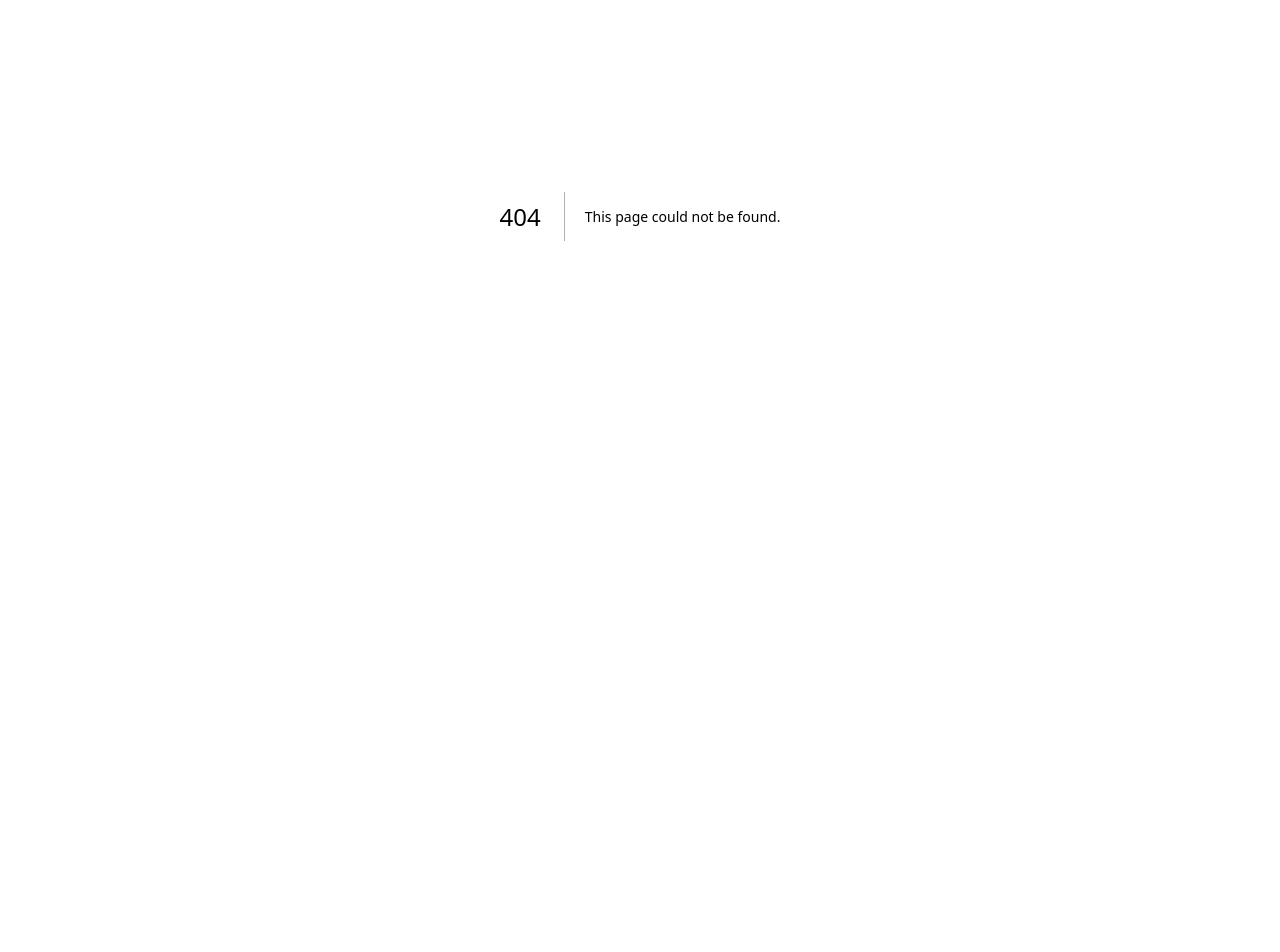
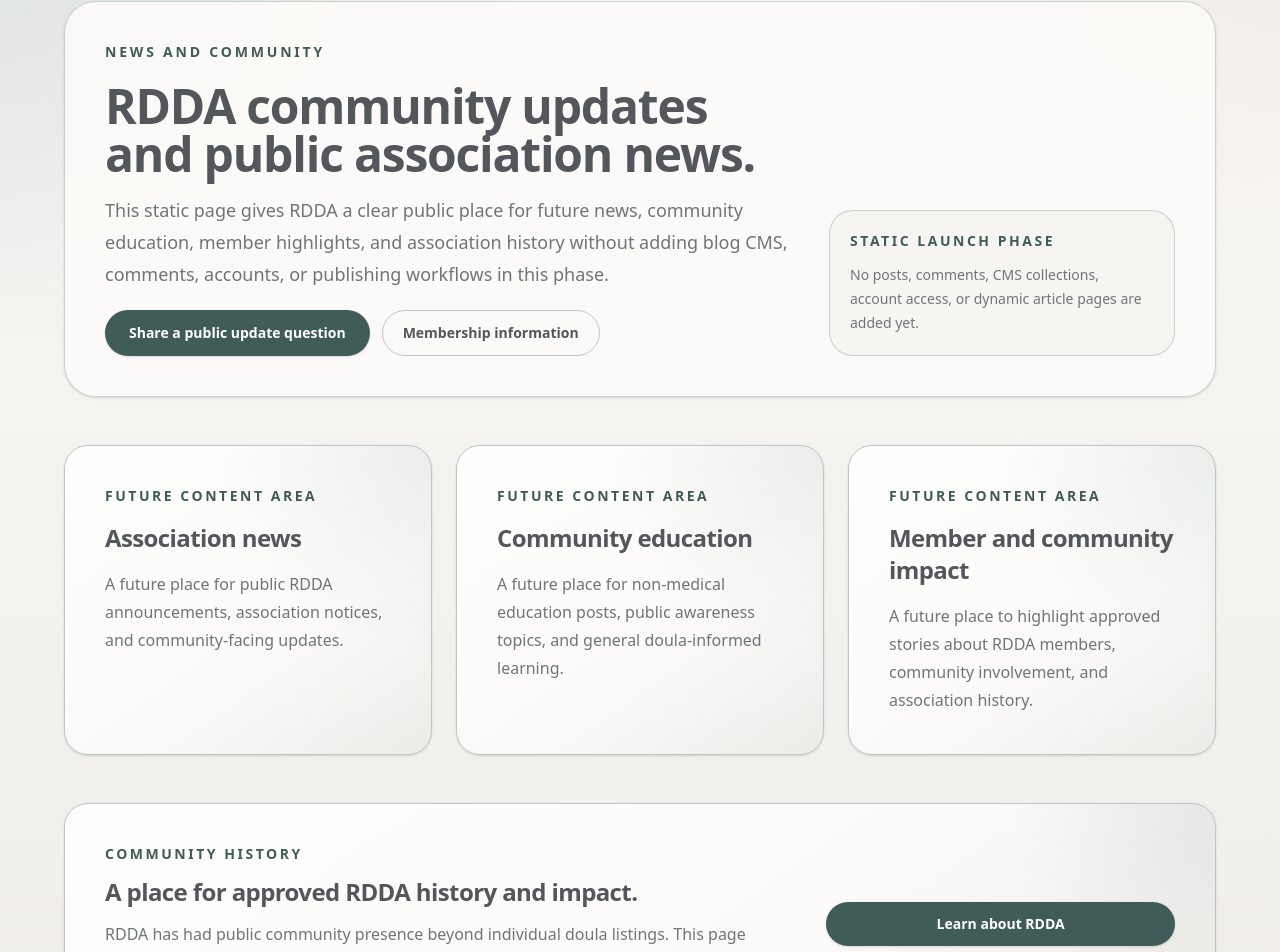
Before and after one commit to hickdwayne-rdp/rdda-platform, a Next.js app in the folder repo/: page /news in a window 1280 px wide. Before the commit this address had no page. Shown: the part 184-1136 px from the top of the page. Before the commit the page ends 800 px from the top, so only its background shows below. Built offline with nearby package versions, Linux system fonts and the light colour scheme.

Commit message:
Add static community updates page

```diff
--- /dev/null
+++ b/repo/src/app/news/page.tsx
@@ -0,0 +1,127 @@
+import Link from "next/link";
+
+import { PageContainer } from "@/components/layout/PageContainer";
+import { PageShell } from "@/components/layout/PageShell";
+import { SectionCard } from "@/components/ui/SectionCard";
+
+const updateTypes = [
+  {
+    title: "Association news",
+    description:
+      "A future place for public RDDA announcements, association notices, and community-facing updates."
+  },
+  {
+    title: "Community education",
+    description:
+      "A future place for non-medical education posts, public awareness topics, and general doula-informed learning."
+  },
+  {
+    title: "Member and community impact",
+    description:
+      "A future place to highlight approved stories about RDDA members, community involvement, and association history."
+  }
+];
+
+const primaryButtonClass =
+  "inline-flex items-center justify-center rounded-full px-6 py-3 text-sm font-semibold shadow-sm transition hover:bg-[var(--primary-hover)] focus-visible:outline-none focus-visible:ring-2 focus-visible:ring-[var(--focus-ring)] focus-visible:ring-offset-2 focus-visible:ring-offset-[var(--surface)]";
+const primaryButtonStyle = {
+  background: "var(--primary)",
+  color: "var(--surface)",
+};
+
+export const metadata = {
+  title: "News & Community | Red Deer Doula Association",
+  description:
+    "Static RDDA news and community updates landing page for future public association updates and community impact content."
+};
+
+export default function NewsPage() {
+  return (
+    <PageShell>
+      <PageContainer>
+        <main className="space-y-12 py-12 md:py-16">
+          <section className="overflow-hidden rounded-[2rem] border border-border/80 bg-card/95 p-6 shadow-sm md:p-10">
+            <div className="grid gap-8 lg:grid-cols-[minmax(0,1.1fr)_minmax(16rem,0.55fr)] lg:items-end">
+              <div className="space-y-5">
+                <p className="text-sm font-semibold uppercase tracking-[0.2em] text-primary">
+                  News and community
+                </p>
+                <div className="space-y-4">
+                  <h1 className="max-w-4xl text-4xl font-semibold tracking-tight text-foreground md:text-5xl">
+                    RDDA community updates and public association news.
+                  </h1>
+                  <p className="max-w-3xl text-lg leading-8 text-muted-foreground">
+                    This static page gives RDDA a clear public place for future
+                    news, community education, member highlights, and association
+                    history without adding blog CMS, comments, accounts, or
+                    publishing workflows in this phase.
+                  </p>
+                </div>
+                <div className="flex flex-wrap gap-3">
+                  <Link href="/contact" className={primaryButtonClass} style={primaryButtonStyle}>
+                    Share a public update question
+                  </Link>
+                  <Link
+                    href="/membership"
+                    className="inline-flex rounded-full border border-border px-5 py-3 text-sm font-semibold text-primary transition hover:bg-background focus-visible:outline-none focus-visible:ring-2 focus-visible:ring-primary focus-visible:ring-offset-2"
+                  >
+                    Membership information
+                  </Link>
+                </div>
+              </div>
+              <div className="rounded-[1.5rem] border border-border/80 bg-background/70 p-5">
+                <p className="text-sm font-semibold uppercase tracking-[0.18em] text-primary">
+                  Static launch phase
+                </p>
+                <p className="mt-3 text-sm leading-6 text-muted-foreground">
+                  No posts, comments, CMS collections, account access, or dynamic
+                  article pages are added yet.
+                </p>
+              </div>
+            </div>
+          </section>
+
+          <section className="grid gap-6 md:grid-cols-3">
+            {updateTypes.map((item) => (
+              <SectionCard key={item.title} className="h-full">
+                <div className="space-y-4">
+                  <p className="text-sm font-semibold uppercase tracking-[0.18em] text-primary">
+                    Future content area
+                  </p>
+                  <h2 className="text-2xl font-semibold tracking-tight text-foreground">
+                    {item.title}
+                  </h2>
+                  <p className="leading-7 text-muted-foreground">
+                    {item.description}
+                  </p>
+                </div>
+              </SectionCard>
+            ))}
+          </section>
+
+          <SectionCard>
+            <div className="grid gap-6 lg:grid-cols-[minmax(0,1fr)_minmax(16rem,0.5fr)] lg:items-center">
+              <div className="space-y-3">
+                <p className="text-sm font-semibold uppercase tracking-[0.18em] text-primary">
+                  Community history
+                </p>
+                <h2 className="text-2xl font-semibold tracking-tight text-foreground">
+                  A place for approved RDDA history and impact.
+                </h2>
+                <p className="leading-7 text-muted-foreground">
+                  RDDA has had public community presence beyond individual doula
+                  listings. This page creates a careful place to later add
+                  approved stories about association history, member involvement,
+                  and community education once RDDA confirms the exact content.
+                </p>
+              </div>
+              <Link href="/about" className={primaryButtonClass} style={primaryButtonStyle}>
+                Learn about RDDA
+              </Link>
+            </div>
+          </SectionCard>
+        </main>
+      </PageContainer>
+    </PageShell>
+  );
+}
```
